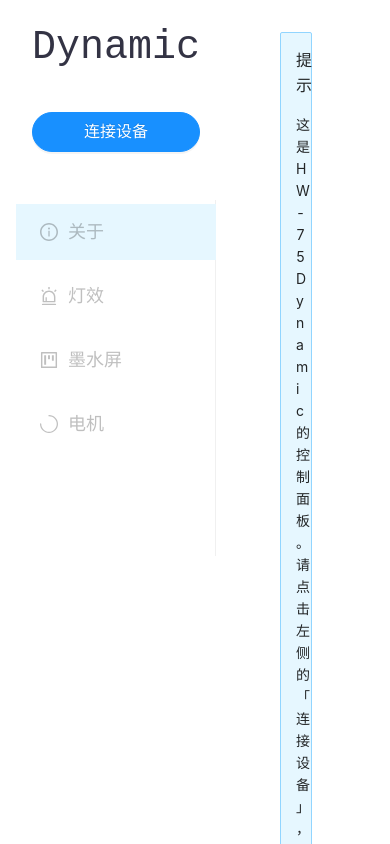
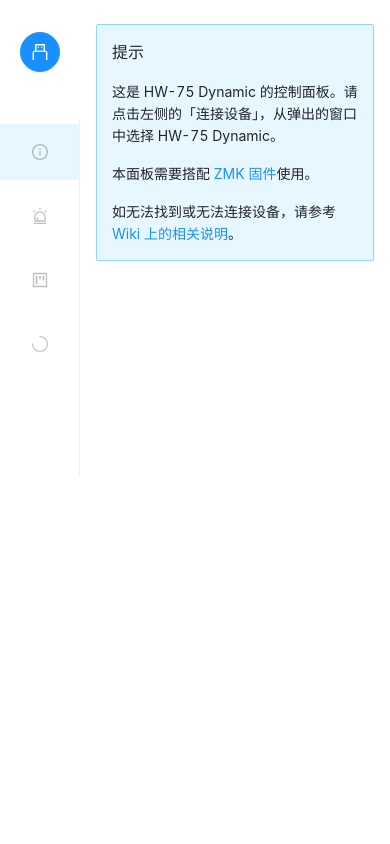
Before and after one commit to xingrz/zmkx.app, a Vue app: page /#/ in a window 390 px wide. Shown: the top 844 px of the page. Built offline with nearby package versions, Linux system fonts and the light colour scheme.

Commit message:
Better optimized for mobile screen

```diff
--- a/src/App.vue
+++ b/src/App.vue
@@ -1,14 +1,28 @@
 <template>
   <a-layout :class="$style.container">
-    <a-layout-sider :style="{ background: 'none' }">
-      <div :class="$style.logo">Dynamic</div>
+    <a-layout-sider v-model:collapsed="collapsed" breakpoint="lg" :style="{ background: 'none' }">
+      <div :class="$style.logo" v-show="!collapsed">Dynamic</div>
       <div :class="$style.device">
+        <template v-if="collapsed">
+          <a-button v-if="device" shape="circle" size="large" @click="comm.close">
+            <template #icon>
+              <disconnect-outlined />
+            </template>
+          </a-button>
+          <a-button v-else shape="circle" size="large" type="primary" :loading="connecting" @click="connect">
+            <template #icon>
+              <usb-outlined />
+            </template>
+          </a-button>
+        </template>
+        <template v-else>
           <a-button v-if="device" shape="round" size="large" block @click="comm.close">
             断开设备
           </a-button>
           <a-button v-else shape="round" size="large" block type="primary" :loading="connecting" @click="connect">
             连接设备
           </a-button>
+        </template>
       </div>
       <a-menu :selected-keys="page" mode="inline" :class="$style.nav" :disabled="!device" @select="navigate">
         <a-menu-item key="about">
@@ -38,7 +52,7 @@
         </a-menu-item>
       </a-menu>
     </a-layout-sider>
-    <a-layout-content :class="$style.main">
+    <a-layout-content :class="{ [$style.main]: true, [$style.collapsed]: collapsed }">
       <router-view v-slot="{ Component }" v-if="device">
         <component :is="Component" />
       </router-view>
@@ -57,6 +71,8 @@
 import { computed, ref, toRefs, watch } from 'vue';
 import { useRouter } from 'vue-router';
 import {
+  UsbOutlined,
+  DisconnectOutlined,
   InfoCircleOutlined,
   AlertOutlined,
   ProjectOutlined,
@@ -65,10 +81,12 @@
 } from '@ant-design/icons-vue';
 import { message } from 'ant-design-vue';
 
+import { useUsbComm } from '@/stores/usb';
+
 const URL_ZMK = `https://github.com/xingrz/zmk-config_helloword_hw-75`;
 const URL_ZMK_WIKI = `${URL_ZMK}/wiki/%E4%B8%8A%E4%BD%8D%E6%9C%BA%E9%A9%B1%E5%8A%A8-(%E6%89%A9%E5%B1%95)`;
 
-import { useUsbComm } from '@/stores/usb';
+const collapsed = ref(false);
 
 const router = useRouter();
 
@@ -116,7 +134,6 @@
 .container {
   max-width: 1800px;
   margin: 0 auto;
-  padding: 16px;
   background: none;
 }
 
@@ -126,12 +143,13 @@
   font-size: 40px;
   line-height: 64px;
   text-align: center;
-  margin-bottom: 32px;
+  margin-top: 16px;
   color: #334;
 }
 
 .device {
-  padding: 0 16px 48px;
+  padding: 32px 16px 48px;
+  text-align: center;
 }
 
 .nav {
@@ -140,7 +158,8 @@
 
   :global(.ant-menu-item),
   :global(.ant-menu-submenu-title) {
-    height: 56px !important;
+    height: 56px;
+    line-height: 56px;
   }
 
   :global(.ant-menu-item-icon),
@@ -151,7 +170,11 @@
 }
 
 .main {
-  padding: 16px 64px 0;
+  padding: 32px 64px;
+
+  &.collapsed {
+    padding: 24px 16px;
+  }
 }
 
 .help {
--- a/src/routes/Eink.vue
+++ b/src/routes/Eink.vue
@@ -7,9 +7,11 @@
       <p class="ant-upload-text">点击选择图片，或将图片直接拖放到此处</p>
     </a-upload-dragger>
   </div>
-  <a-space :size="32" direction="horizontal" align="start" v-else>
-    <img :src="preview" :class="$style.preview" />
-    <div>
+  <a-row type="flex" :gutter="[32, 32]" v-else>
+    <a-col flex="0">
+      <img :src="preview" :class="$style.preview" />
+    </a-col>
+    <a-col flex="auto" :xs="24" :lg="8">
       <p>
         你可以调整阈值，以使图片达到最适合墨水屏的效果。
       </p>
@@ -26,8 +28,8 @@
           <a-button type="text" @click="clear" :disabled="downloading">重新选择</a-button>
         </a-space>
       </p>
-    </div>
-  </a-space>
+    </a-col>
+  </a-row>
 </template>
 
 <script lang="ts" setup>
@@ -109,6 +111,10 @@
     flex-direction: column;
     justify-content: center;
   }
+
+  :global(.ant-upload-text) {
+    padding: 24px;
+  }
 }
 
 .preview {
--- a/src/routes/Motor.vue
+++ b/src/routes/Motor.vue
@@ -24,28 +24,28 @@
   <a-divider />
 
   <a-row v-if="motorState" :gutter="[8, 8]">
-    <a-col :xs="24" :md="8" :lg="4">
+    <a-col :xs="12" :md="8" :lg="4">
       <a-statistic title="控制模式" :value="controlModeNames[motorState.controlMode]" :style="{ textAlign: 'right' }" />
     </a-col>
-    <a-col :xs="24" :md="8" :lg="4">
+    <a-col :xs="12" :md="8" :lg="4">
       <a-statistic title="当前角度" :precision="1" :value="radToDeg(radNorm(motorState.currentAngle))" suffix="°"
         :style="{ textAlign: 'right' }" />
     </a-col>
-    <a-col :xs="24" :md="8" :lg="4">
+    <a-col :xs="12" :md="8" :lg="4">
       <a-statistic title="当前速度" :precision="2" :value="motorState.currentVelocity" suffix="rad/s"
         :style="{ textAlign: 'right' }" />
     </a-col>
-    <a-col :xs="24" :md="8" :lg="4">
+    <a-col :xs="12" :md="8" :lg="4">
       <a-statistic title="目标角度" :precision="1"
         :value="motorState.controlMode == MotorState.ControlMode.ANGLE ? radToDeg(radNorm(motorState.targetAngle)) : `---`"
         :suffix="motorState.controlMode == MotorState.ControlMode.ANGLE ? '°' : undefined"
         :style="{ textAlign: 'right' }" />
     </a-col>
-    <a-col :xs="24" :md="8" :lg="4">
+    <a-col :xs="12" :md="8" :lg="4">
       <a-statistic title="目标速度" :precision="2" :value="motorState.targetVelocity" suffix="rad/s"
         :style="{ textAlign: 'right' }" />
     </a-col>
-    <a-col :xs="24" :md="8" :lg="4">
+    <a-col :xs="12" :md="8" :lg="4">
       <a-statistic title="目标电压" :precision="3" :value="motorState.targetVoltage" suffix="V"
         :style="{ textAlign: 'right' }" />
     </a-col>
```
Lines whose indentation alone changed are shown as unchanged.
